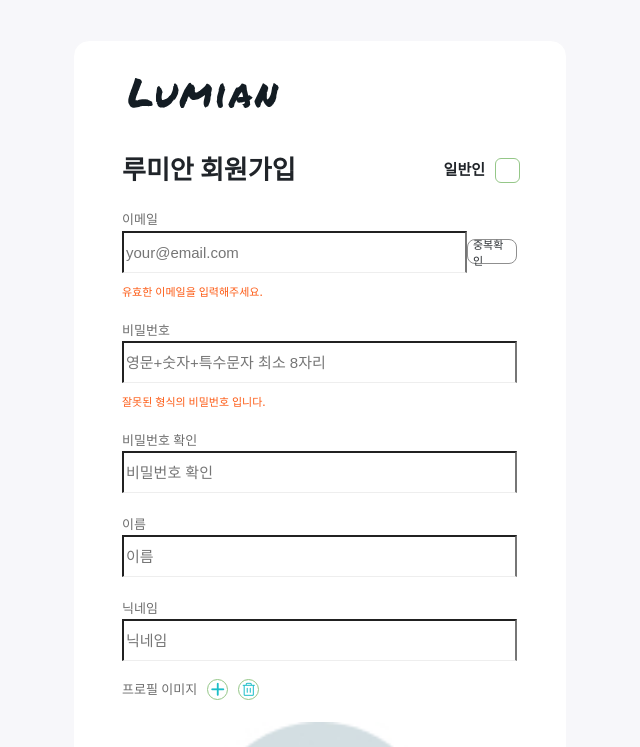
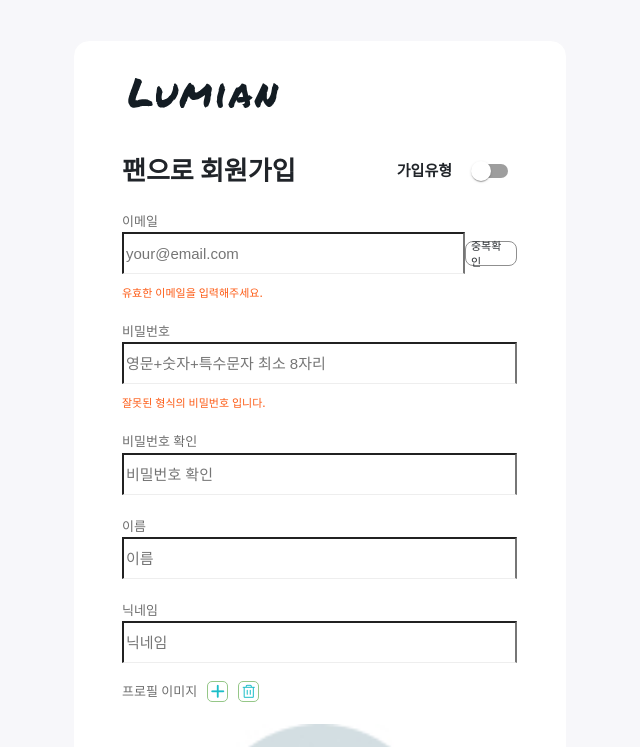
Before and after one commit to codestates-seb/seb43_main_010, a React (Create React App) app in the folder client/: page /signup in a window 1280 px wide. Shown: the top 747 px of the page, without its empty margins (320-960 px from the left). Built offline with nearby package versions, Linux system fonts and the light colour scheme.

Commit message:
feat: signup 페이지 스타일 수정 및 artist 통신 기능 추가

```diff
--- a/client/package.json
+++ b/client/package.json
@@ -3,6 +3,9 @@
   "version": "0.1.0",
   "private": true,
   "dependencies": {
+    "@emotion/react": "^11.11.0",
+    "@emotion/styled": "^11.11.0",
+    "@mui/material": "^5.13.0",
     "@reduxjs/toolkit": "^1.9.5",
     "@testing-library/jest-dom": "^5.16.5",
     "@testing-library/react": "^13.4.0",
--- /dev/null
+++ b/client/src/components/Artist/ArtistMaterial/ModalImgPreview.jsx
@@ -0,0 +1,83 @@
+import styled from 'styled-components';
+
+const ImgPreviewBox = styled.div`
+  display: flex;
+  flex-direction: column;
+  padding: 0 28px;
+  width: 767px;
+  height: 170px;
+  transform: translateX(-20px) translateY(-20px);
+  position: relative;
+  .preview-txt {
+    color: var(--light-gray-500);
+    font-size: 14px;
+    text-shadow: 0 0 0 var(--light-gray-500);
+    position: absolute;
+    top: -28px;
+  }
+`;
+//이미지 미리보기
+const ImgPreview = styled.div`
+  /* flex-grow: 1; */
+  width: 100%;
+  height: 100%;
+  display: flex;
+  gap: 5px;
+  .img-box {
+    position: relative;
+    width: 25%;
+    height: 100%;
+    .post-img {
+      width: 100%;
+      height: 100%;
+      object-fit: cover;
+      border-radius: 0.5rem;
+    }
+    .delete-btn {
+      display: flex;
+      justify-content: center;
+      align-items: center;
+      position: absolute;
+      top: 10px;
+      right: 10px;
+      width: 22px;
+      height: 22px;
+      color: var(--light-gray-100);
+      background: linear-gradient(0deg, hsla(0, 0%, 100%, 0.2), hsla(0, 0%, 100%, 0.2)), rgba(0, 0, 0, 0.45);
+      border-radius: 1rem;
+      z-index: 1;
+      font-size: 0.7rem;
+      /* font-weight: 600; */
+      :hover {
+        background: linear-gradient(0deg, hsla(0, 0%, 100%, 0.2), hsla(0, 0%, 100%, 0.2)), rgba(45, 45, 45, 0.45);
+      }
+    }
+  }
+`;
+
+const ModalImgPreview = ({ imgList, handleDeleteImg }) => {
+  return (
+    <ImgPreviewBox>
+      <div className='preview-txt'>이미지 목록</div>
+      <ImgPreview>
+        {imgList.map((el) => {
+          return (
+            <div key={el.id} className='img-box'>
+              <img className='post-img' src={el.url} alt='post-img' />
+              <button
+                className='delete-btn'
+                onClick={() => {
+                  handleDeleteImg(el.id);
+                }}
+              >
+                ✕
+              </button>
+            </div>
+          );
+        })}
+      </ImgPreview>
+    </ImgPreviewBox>
+  );
+};
+
+export default ModalImgPreview;
--- a/client/src/components/login/Footer.jsx
+++ b/client/src/components/login/Footer.jsx
@@ -57,7 +57,7 @@ const Footer = () => {
           이용약관 <span>개인정보처리방침 쿠키정책</span> 공지사항
         </Content>
         <Content>
-          <span>LUMIAN PROJECT</span> 팀원 <span>곽미소 조원호 최현아 정수진 김현진</span>
+          <span>LUMIAN PROJECT</span> 팀원 <span>곽미소 조원호 최현아 정수진 김현지</span>
         </Content>
         <Inc>LUMIAN PROJECT</Inc>
       </FooterBox>
--- a/client/src/components/signup/SignupMaterial/SignupForm.jsx
+++ b/client/src/components/signup/SignupMaterial/SignupForm.jsx
@@ -9,7 +9,7 @@ import { useNavigate } from 'react-router-dom';
 import { setFanId, setArtistId, resetInputs, setCalssification } from '../../../reducer/signupSlice';
 import axios from 'axios';
 import { emailValidation, pwdValidation, checkPwdValidation, commonValidation } from '../validation.js';
-
+import SwitchButton from './SignupSwitchBtn';
 //div : h1 form div(btn)
 const SignupFormBox = styled.div`
   /* min-height: 178px; */
@@ -41,24 +41,6 @@ const UserCheck = styled.div`
   display: flex;
   gap: 10px;
   align-items: center;
-`;
-
-// artist 체크박스
-const CheckBox = styled.div`
-  border: 1px solid #95c788;
-  border-radius: 6px;
-  width: 25px;
-  height: 25px;
-  display: flex;
-  justify-content: center;
-  align-items: center;
-  cursor: pointer;
-`;
-
-const CheckIcon = styled(BsCheckLg)`
-  color: #1cbec8;
-  font-size: 21px;
-  margin-right: 1px;
 `;
 
 //Inputform Box
@@ -114,8 +96,8 @@ const LoginForm = () => {
   // const artistProfile = useSelector((state) => state.signup.artist.profile);
   // const artistGroupImg = useSelector((state) => state.signup.artist.groupImg);
 
-  // 체크박스 클릭시 setUser
-  const onClickCheckBox = () => {
+  // switch 클릭시 setUser
+  const handleChange = () => {
     onReset();
     dispatch(setCalssification(!isArtist));
     onInputReset();
@@ -137,7 +119,7 @@ const LoginForm = () => {
         commonValidation(artist.name) === false ||
         commonValidation(artist.nickname) === false
       ) {
-        alert('모든 정보를 입력해주세요!');
+        alert('올바른 정보를 입력해주세요!');
         return;
       }
       body = { ...artist };
@@ -158,7 +140,7 @@ const LoginForm = () => {
         commonValidation(fanUser.name) === false ||
         commonValidation(fanUser.nickname) === false
       ) {
-        alert('모든 정보를 입력해주세요!');
+        alert('올바른정보를 입력해주세요!');
         return;
       }
       body = { ...fanUser };
@@ -206,10 +188,10 @@ const LoginForm = () => {
     <>
       <SignupFormBox>
         <Title>
-          루미안 회원가입
+          {isArtist ? '아티스트로 회원가입' : '팬으로 회원가입'}
           <UserCheck>
-            {isArtist ? '아티스트' : '일반인'}
-            <CheckBox onClick={onClickCheckBox}>{isArtist && <CheckIcon />}</CheckBox>
+            가입유형
+            <SwitchButton handleChange={handleChange} />
           </UserCheck>
         </Title>
         <InputBox>
--- a/client/src/components/signup/SignupMaterial/SignupImgInput.jsx
+++ b/client/src/components/signup/SignupMaterial/SignupImgInput.jsx
@@ -24,7 +24,7 @@ const IconBox = styled.div`
   width: 21px;
   height: 21px;
   border: 1px solid #95c788;
-  border-radius: 1rem;
+  border-radius: 5px;
   display: flex;
   justify-content: center;
   align-items: center;
--- a/client/src/components/signup/SignupMaterial/SignupInput.jsx
+++ b/client/src/components/signup/SignupMaterial/SignupInput.jsx
@@ -50,7 +50,7 @@ const HrTag = styled.hr`
 
 const EmailCheck = styled.div`
   font-size: 11px;
-  width: 50px;
+  width: 52px;
   height: 25px;
   font-weight: 500;
   color: var(--gray-850);
@@ -65,23 +65,6 @@ const EmailCheck = styled.div`
   :hover {
     font-weight: 600;
   }
-`;
-
-const CheckBox = styled.div`
-  border: 1px solid #95c788;
-  border-radius: 6px;
-  width: 25px;
-  height: 25px;
-  display: flex;
-  justify-content: center;
-  align-items: center;
-  cursor: pointer;
-`;
-
-const CheckIcon = styled(BsCheckLg)`
-  color: #1cbec8;
-  font-size: 21px;
-  margin-right: 1px;
 `;
 
 const ValidDesc = styled.p`
@@ -115,17 +98,28 @@ const SignupInput = ({ emailRef, pwdRef, pwdCheckRef, nameRef, nicknnameRef }) =
   const onClickCheckBox = async () => {
     let curEmail = '';
     if (isArtist) {
+      if (emailValidation(artist.email)[0] === false) {
+        alert(emailValidation(artist.email)[1]);
+        return;
+      }
       curEmail = artist.email;
+      console.log(curEmail);
     } else {
+      if (emailValidation(fanUser.email)[0] === false) {
+        alert(emailValidation(fanUser.email)[1]);
+        return;
+      }
       curEmail = fanUser.email;
+      console.log(curEmail);
     }
-    alert('사용가능');
-    // 중복검사 백엔드분께 물어보기
-    // await axios
-    //   .post('http://localhost:4000/fans', {
-    //     email: curEmail,
-    //   })
-    //   .then();
+
+    await axios
+      .post('http://localhost:4000/signup/email', {
+        email: curEmail,
+      })
+      .then((res) => {
+        alert(res.data.msg);
+      });
   };
 
   return (
--- /dev/null
+++ b/client/src/components/signup/SignupMaterial/SignupSwitchBtn.jsx
@@ -0,0 +1,21 @@
+import Switch from '@mui/material/Switch';
+import { alpha, styled } from '@mui/material/styles';
+import { teal } from '@mui/material/colors';
+
+const SwitchBtn = styled(Switch)(({ theme }) => ({
+  '& .MuiSwitch-switchBase.Mui-checked': {
+    color: teal[300],
+    '&:hover': {
+      backgroundColor: alpha(teal[300], theme.palette.action.hoverOpacity),
+    },
+  },
+  '& .MuiSwitch-switchBase.Mui-checked + .MuiSwitch-track': {
+    backgroundColor: teal[300],
+  },
+}));
+
+const SwitchButton = ({ handleChange }) => {
+  return <SwitchBtn onChange={handleChange}></SwitchBtn>;
+};
+
+export default SwitchButton;
```
Also changed, not shown: client/src/components/Artist/Artist.jsx (+5 -39 lines), client/src/components/Artist/ArtistMaterial/WritePostModal.jsx (+21 -88 lines), 1 other file (tests, documents, lock files or other folders).
